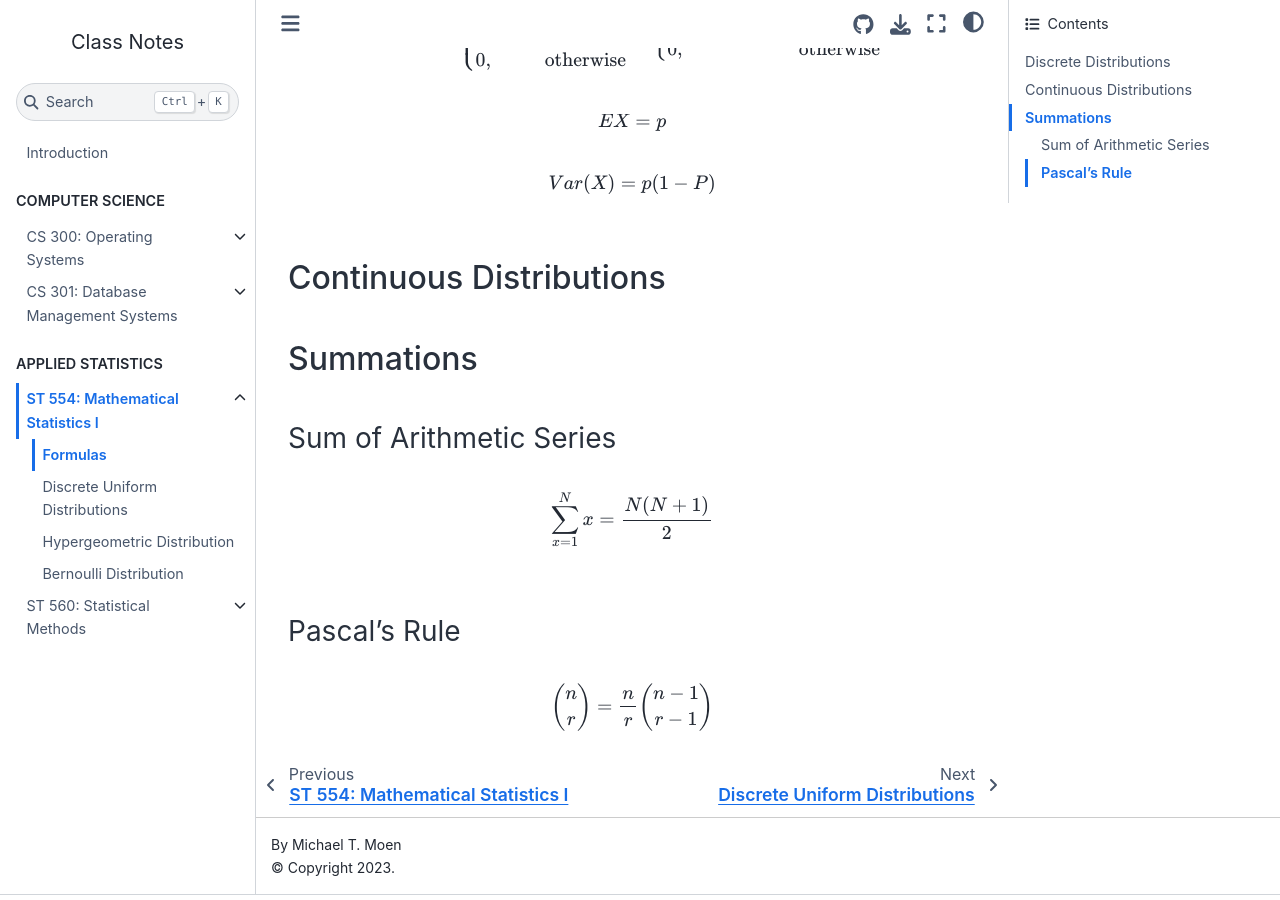
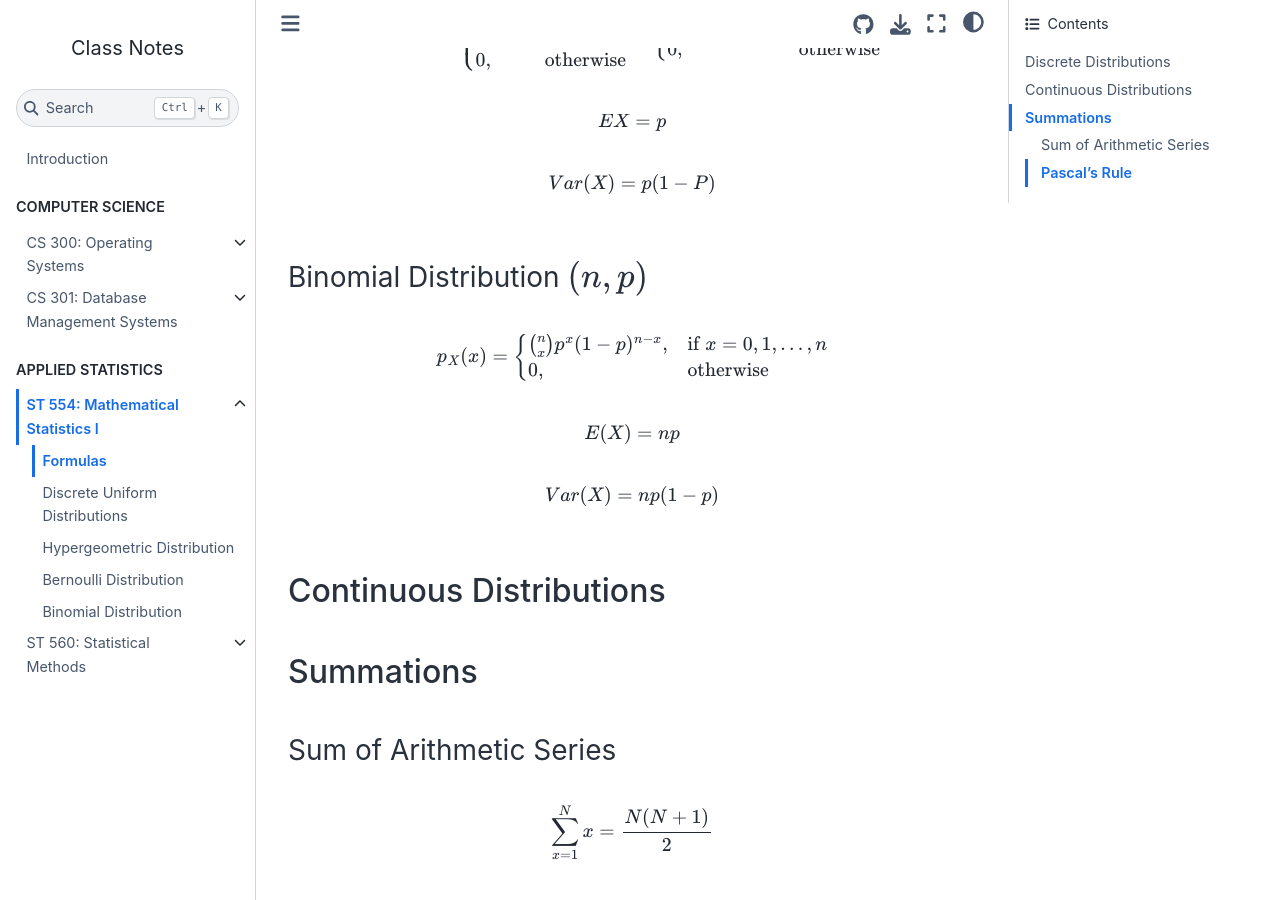
Before and after one commit to MoenMi/notes, a Jupyter Book: the page built from classes/st554/formulas.md, in a window 1280 px wide and 900 px high, scrolled down 1402 px. Built offline with Jupyter Book 1.0.4 settings and Sphinx 7.4.7 and the Sphinx Book theme 1.1.4, drawn with Linux system fonts in a browser that asks for light colours; pages that are not in the unit, such as notebooks, are missing from menus.

Commit message:
Add binomial distribution to ST554 class

```diff
--- a/_toc.yml
+++ b/_toc.yml
@@ -27,6 +27,7 @@ parts:
       - file: classes/st554/discrete-uniform-distributions
       - file: classes/st554/hypergeometric-distribution
       - file: classes/st554/bernoulli-distribution
+      - file: classes/st554/binomial-distribution
     - file: classes/st560/overview
       sections:
        - file: classes/st560/mindtap-13
--- a/classes/st554/formulas.md
+++ b/classes/st554/formulas.md
@@ -63,6 +63,20 @@ $$ EX = p $$
 
 $$ Var(X) = p(1-P) $$
 
+### Binomial Distribution $(n, p)$
+
+$$
+p_X(x) =
+\begin{cases}
+\binom{n}{x}p^x(1-p)^{n-x}, & \text{if } x=0,1,...,n \\
+0, & \text{otherwise}
+\end{cases}
+$$
+
+$$ E(X) = np $$
+
+$$ Var(X) = np(1-p) $$
+
 ## Continuous Distributions
 
 ## Summations
```
Also changed, not shown: classes/st554/binomial-distribution.md (added, +45 -0 lines).
